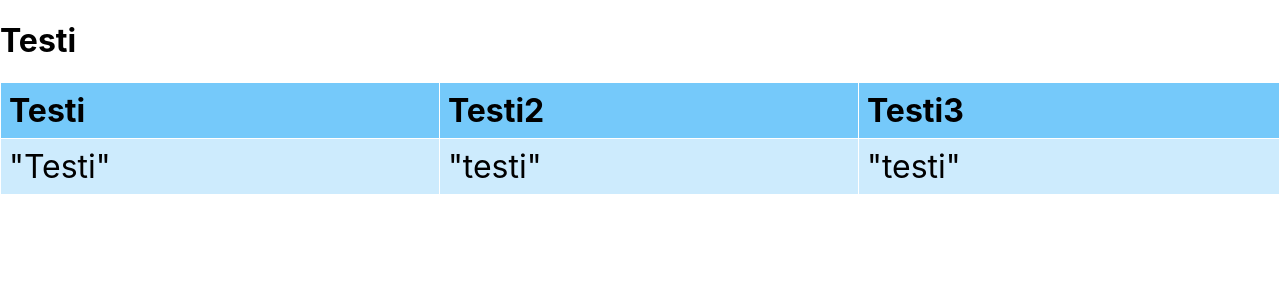
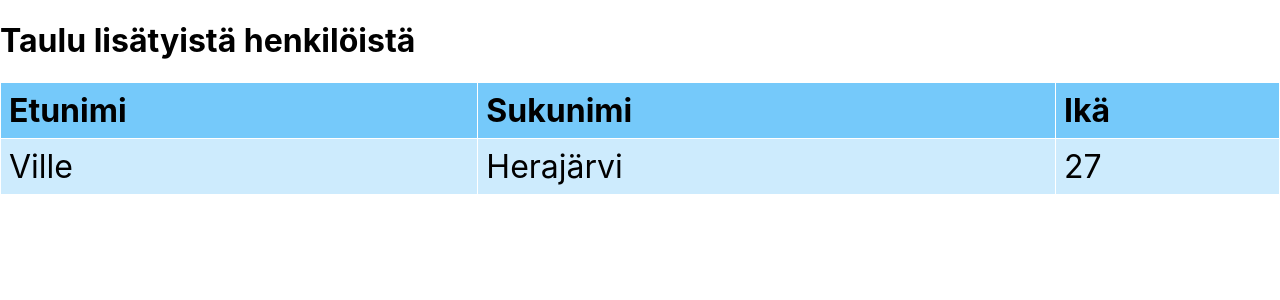
Before and after one commit to Hilawii/taulukko_app, a React (Create React App) app: page / in a window 1280 px wide. Shown: the top 300 px of the page. Built offline with nearby package versions, Linux system fonts and the light colour scheme.

Commit message:
Taulu tomii
Lisätty taulun renderöimis funktio

```diff
--- a/src/App.tsx
+++ b/src/App.tsx
@@ -3,29 +3,35 @@ import { stringify } from "querystring";
 import React, { FC, useState } from "react";
 import "./App.css";
 import Taulu from "./Komponentit/taulu";
-import taulu from "./Komponentit/taulu";
+
 
 
 
 const App = () => {
 
-  interface State{
+
+  interface Tila{
     ihmiset:{
       etunimi: string
       sukunimi: string
-      age: number
+      ika: number
     }[]
   }
 
-  const [henkilo, setHenkilo] = useState<State["ihmiset"]>([])
-
+  const [henkilo, setHenkilo] = useState<Tila["ihmiset"]>([
+    {
+      etunimi: "Ville",
+      sukunimi: "Herajärvi",
+      ika: 27
+    }
+])
 
 
 
   return(
     <div className = "App">
-      <h1> Testi </h1>
-      <Taulu />
+      <h1> Taulu lisätyistä henkilöistä </h1>
+      <Taulu ihmiset={henkilo} />
 
 
     </div>
--- a/src/Komponentit/taulu.tsx
+++ b/src/Komponentit/taulu.tsx
@@ -1,27 +1,50 @@
 import React from "react";
 
-const Taulu = () =>{
+
+interface Props{
+    ihmiset:{
+      etunimi: string
+      sukunimi: string
+      ika: number
+    }[]
+  }
+
+const Taulu: React.FC<Props> = ({ihmiset}) => {
+
+
+    const renderTaulu = (): JSX.Element[] =>{
+        return ihmiset.map((ihmiset) => {
             return(
-        <div className = "App">
-        <table>
+            <div className = "Taulu">
+                <table className="Taulu">
                 <thead>
                   <tr>
-              <th>Testi  </th>
-              <th>Testi2 </th>
-              <th>Testi3 </th>
+                    <th>Etunimi  </th>
+                    <th>Sukunimi </th>
+                    <th>Ikä </th>
                   </tr>
                 </thead>
                 <tbody>
                   <tr>
-              <td>"Testi" </td>
-              <td>"testi" </td>
-              <td>"testi"</td>
+                    <td>{ihmiset.etunimi} </td>
+                    <td>{ihmiset.sukunimi} </td>
+                    <td>{ihmiset.ika}</td>
                   </tr>
                 </tbody>
               </table>
             </div>
             )
 
+        })
+
+    }
+
+    return(
+        <div>
+            {renderTaulu()}
+        </div>
+    )
+
 }
 
 export default Taulu
```
Lines whose indentation alone changed are shown as unchanged.
